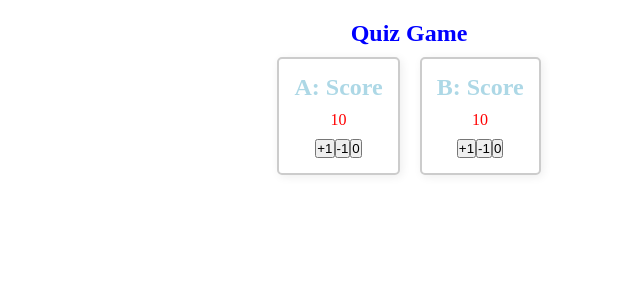
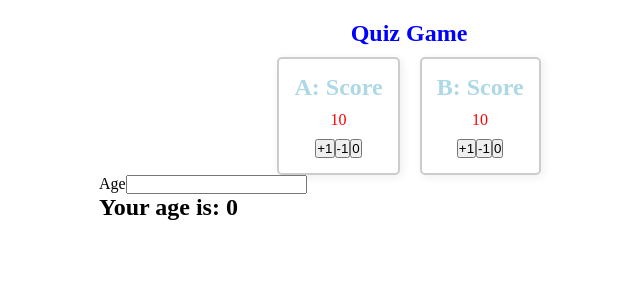
Before and after one commit to skillprompt/react-learn, a React (Vite) app: page / in a window 1280 px wide. Shown: the top 300 px of the page, without its empty margins (231-871 px from the left). Built offline with nearby package versions, Linux system fonts and the light colour scheme.

Commit message:
state using userage

```diff
--- /dev/null
+++ b/src/hooks/state.tsx
@@ -0,0 +1,22 @@
+import { useState } from "react";
+
+export function UserAge() {
+  const [age, setAge] = useState(0);
+
+  // HOMEWORK: find the type of the event parameter
+  const handleAgeChange = (event) => {
+    console.log("event", event.target.value);
+    setAge(parseInt(event.target.value));
+  };
+
+  return (
+    <div>
+      <form>
+        <label htmlFor="age">Age</label>
+        <input type="number" id="age" onChange={handleAgeChange} />
+      </form>
+
+      <h2>Your age is: {age}</h2>
+    </div>
+  );
+}
--- a/src/main.tsx
+++ b/src/main.tsx
@@ -4,6 +4,7 @@ import ReactDOM from "react-dom/client";
 import "./index.css";
 import { Score } from "./components/Counter";
 import styles from "./components/main.module.css";
+import { UserAge } from "./hooks/state";
 
 ReactDOM.createRoot(document.getElementById("root")!).render(
   <React.StrictMode>
@@ -23,6 +24,8 @@ ReactDOM.createRoot(document.getElementById("root")!).render(
       <Score teamName="B" counterName="Score" />
     </div>
 
+    <UserAge />
+
     {/* <h2>Football</h2>
     <Score teamName="Liverpool" counterName="Goals" />
     <Score teamName="Chelsea" counterName="Goals" /> */}
```
